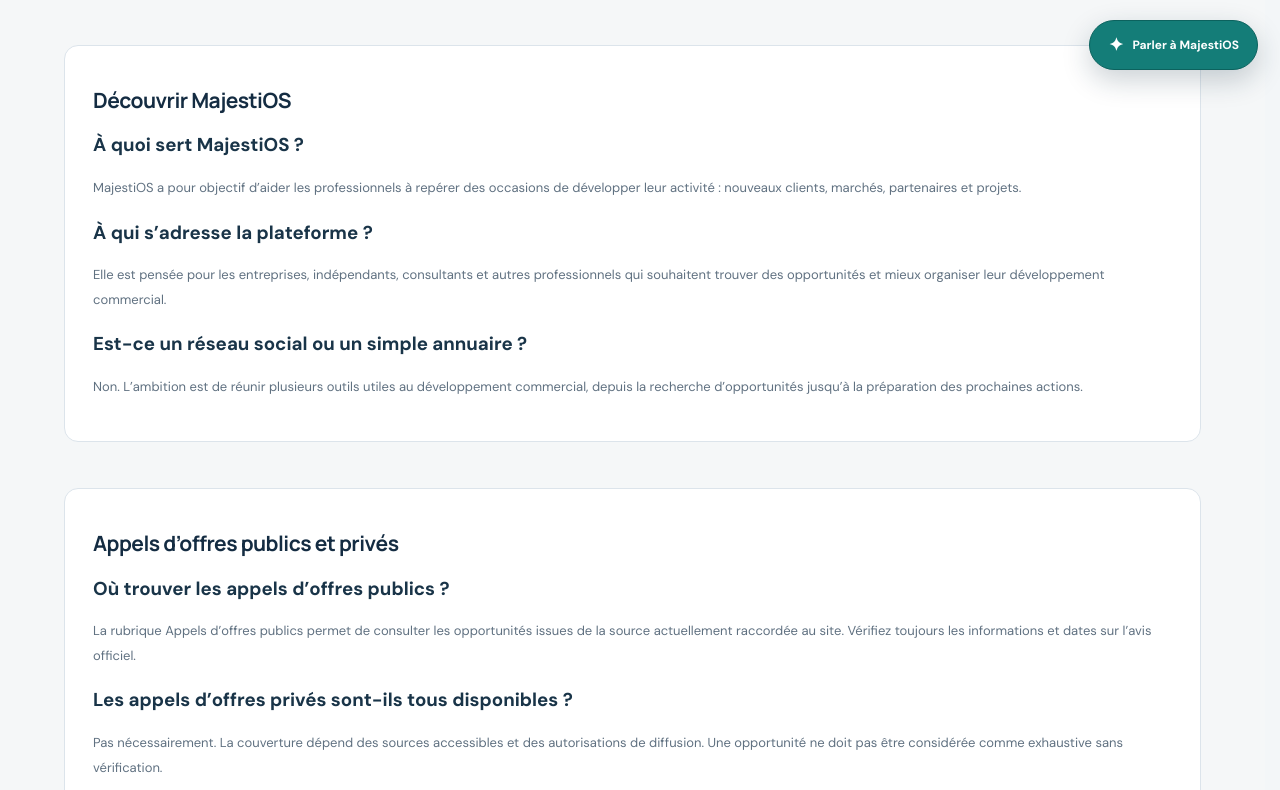
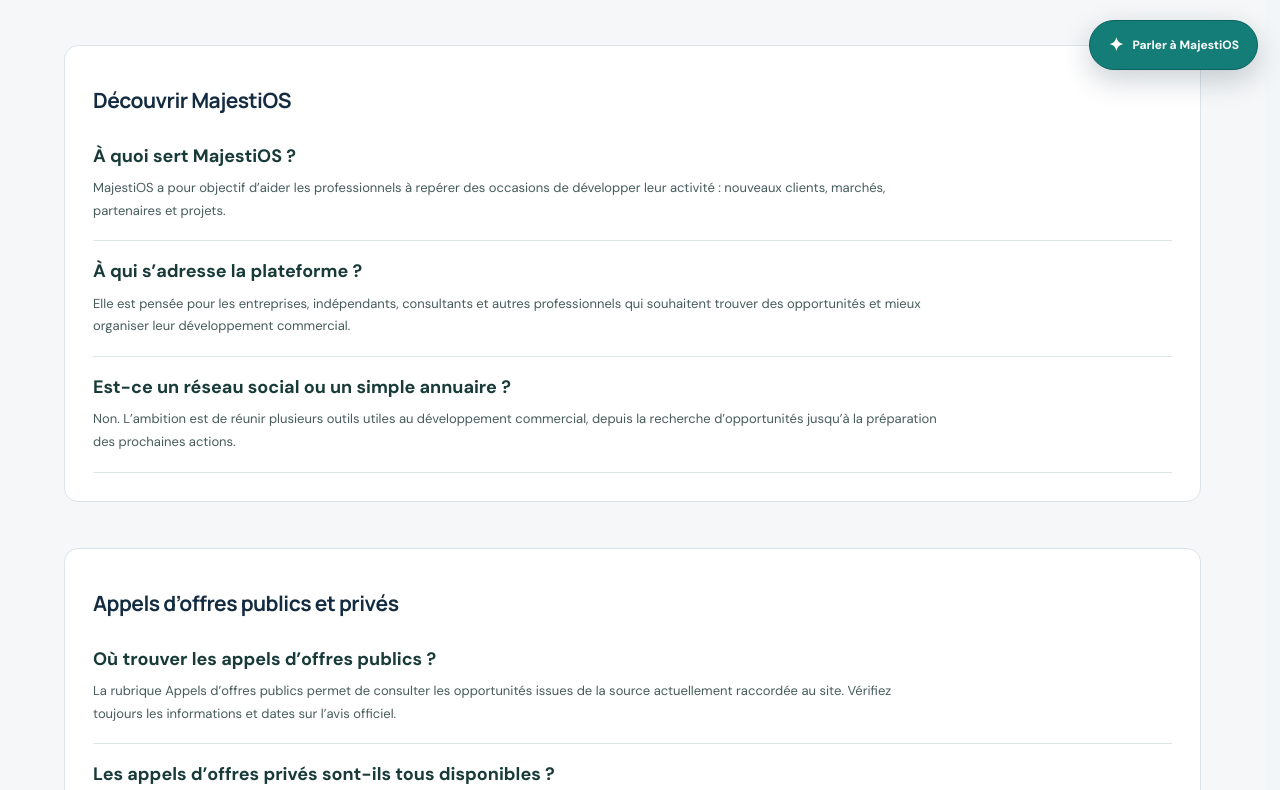
Before and after one commit to Chexpeer/Majestios, a Next.js app: page /faq in a window 1280 px wide. Shown: the part 710-1500 px from the top of the page. Built offline with nearby package versions, Linux system fonts and the light colour scheme.

Commit message:
Mettre en forme les questions fréquentes

```diff
--- a/src/app/globals.css
+++ b/src/app/globals.css
@@ -566,3 +566,9 @@ h2 { margin: 7px 0 0; color: var(--navy); font: 700 21px Manrope, sans-serif; le
  .network-section { align-items:flex-start; flex-direction:column; padding:34px 18px; }
  .network-cta { white-space:normal; }
 }
+
+/* FAQ : lecture claire et liens d’aide accessibles */
+.faq-item { padding:18px 0; border-bottom:1px solid #dce6e5; }
+.faq-item h3 { margin:0 0 8px; font-size:18px; line-height:1.4; color:#183b3a; }
+.faq-item p { max-width:850px; margin:0; line-height:1.75; color:#465b5a; }
+#decouvrir, #appels-offres, #prospection, #etudes-de-marche, #accompagnement-appels-offres, #reseaux, #compte { scroll-margin-top:24px; }
```
